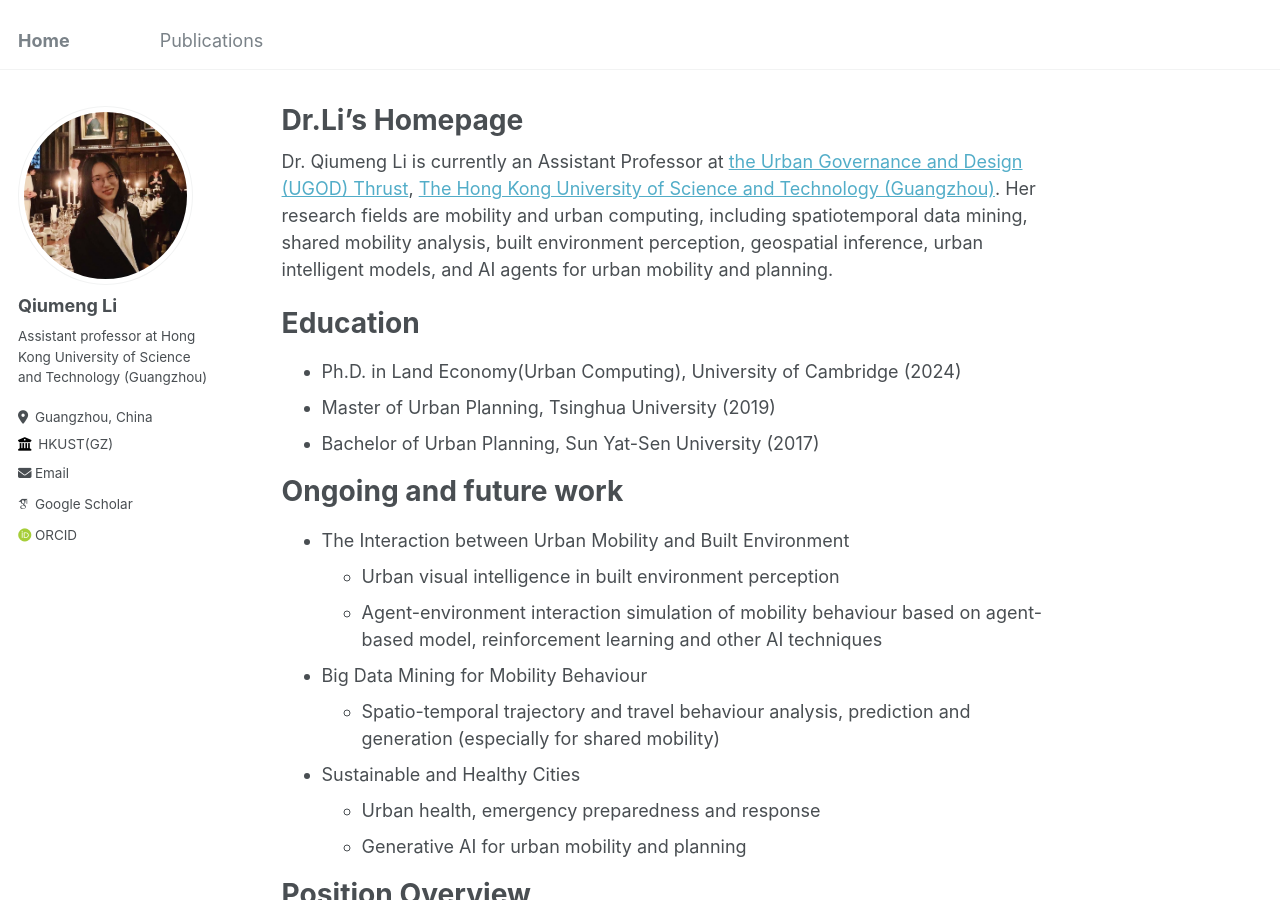
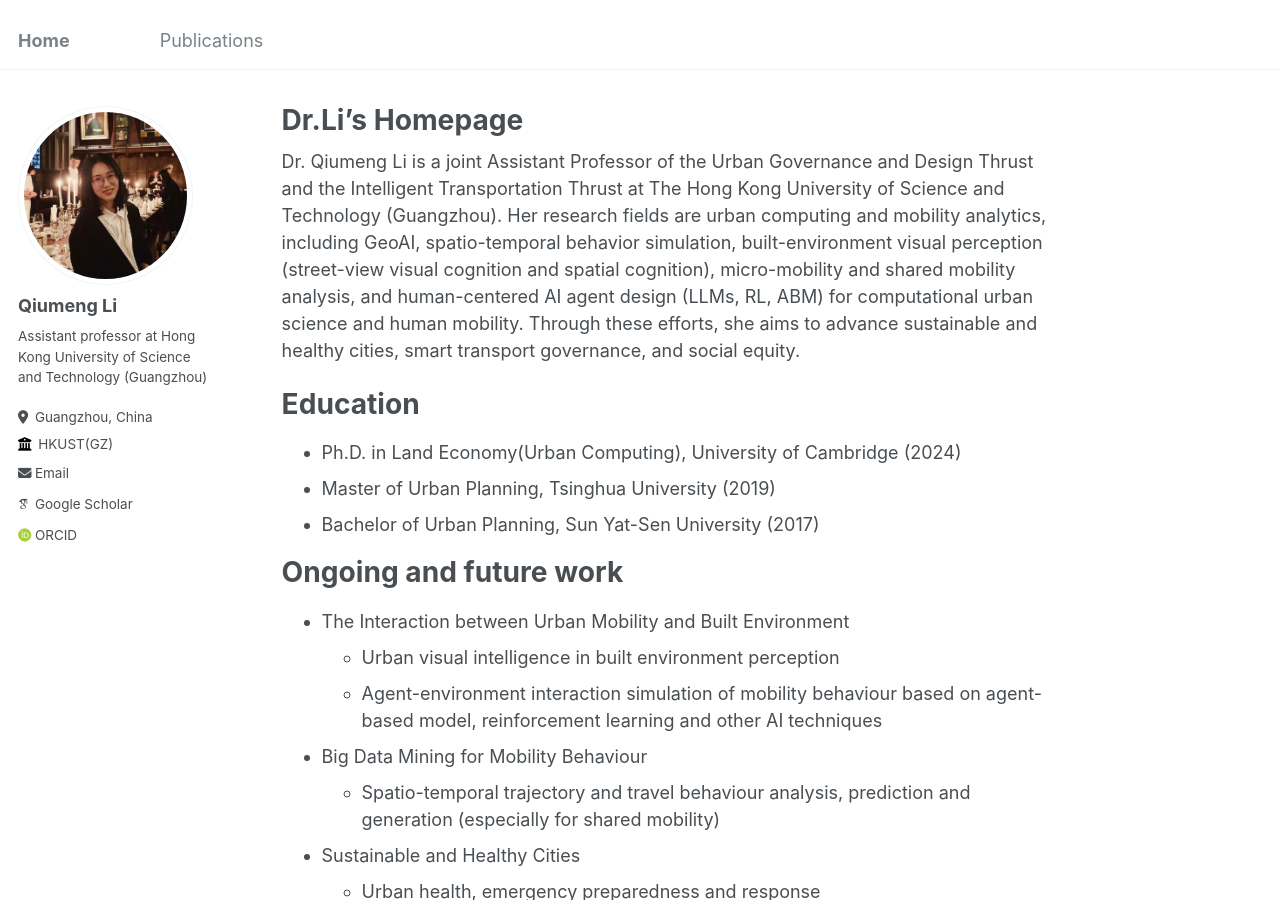
Before and after one commit to qiumengl/qiumengl.github.io, a Jekyll site: the page built from _pages/about.md, in a window 1280 px wide and 900 px high. Built offline with Jekyll 4.4.1, drawn with Linux system fonts in a browser that asks for light colours; some web fonts are replaced.

Commit message:
Update homepage research profile
Updated Dr. Qiumeng Li's profile to reflect her joint position and expanded research fields.

```diff
--- a/_pages/about.md
+++ b/_pages/about.md
@@ -8,7 +8,7 @@ redirect_from:
   - /about.html
 ---
 
-Dr. Qiumeng Li is currently an Assistant Professor at [the Urban Governance and Design (UGOD) Thrust](https://soch.hkust-gz.edu.cn/academics/ugod/), [The Hong Kong University of Science and Technology (Guangzhou)](https://www.hkust-gz.edu.cn/). Her research fields are mobility and urban computing, including spatiotemporal data mining, shared mobility analysis, built environment perception, geospatial inference, urban intelligent models, and AI agents for urban mobility and planning.
+Dr. Qiumeng Li is a joint Assistant Professor of the Urban Governance and Design Thrust and the Intelligent Transportation Thrust at The Hong Kong University of Science and Technology (Guangzhou). Her research fields are urban computing and mobility analytics, including GeoAI, spatio-temporal behavior simulation, built-environment visual perception (street-view visual cognition and spatial cognition), micro-mobility and shared mobility analysis, and human-centered AI agent design (LLMs, RL, ABM) for computational urban science and human mobility. Through these efforts, she aims to advance sustainable and healthy cities, smart transport governance, and social equity.
 
 Education
 ======
```
